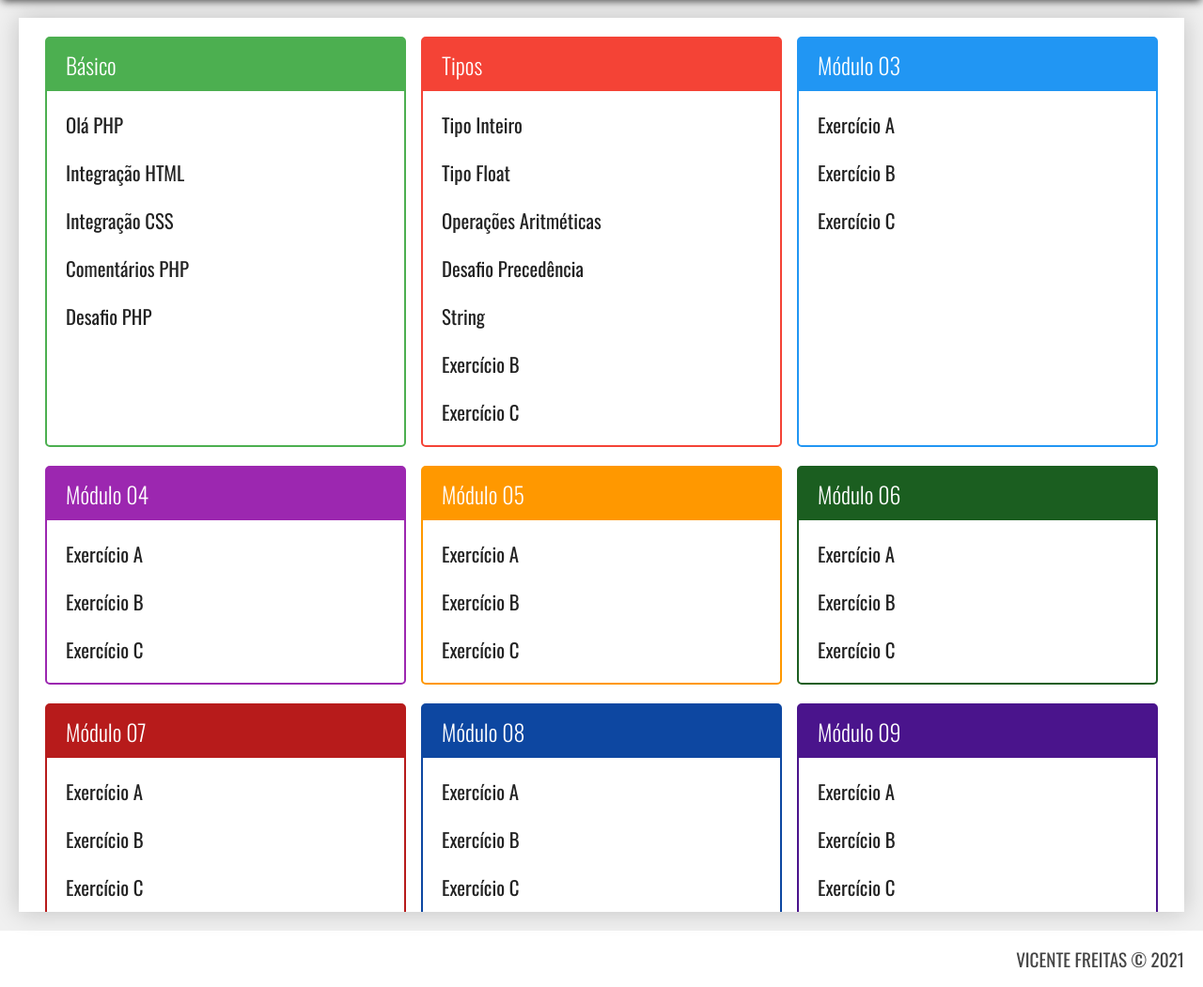
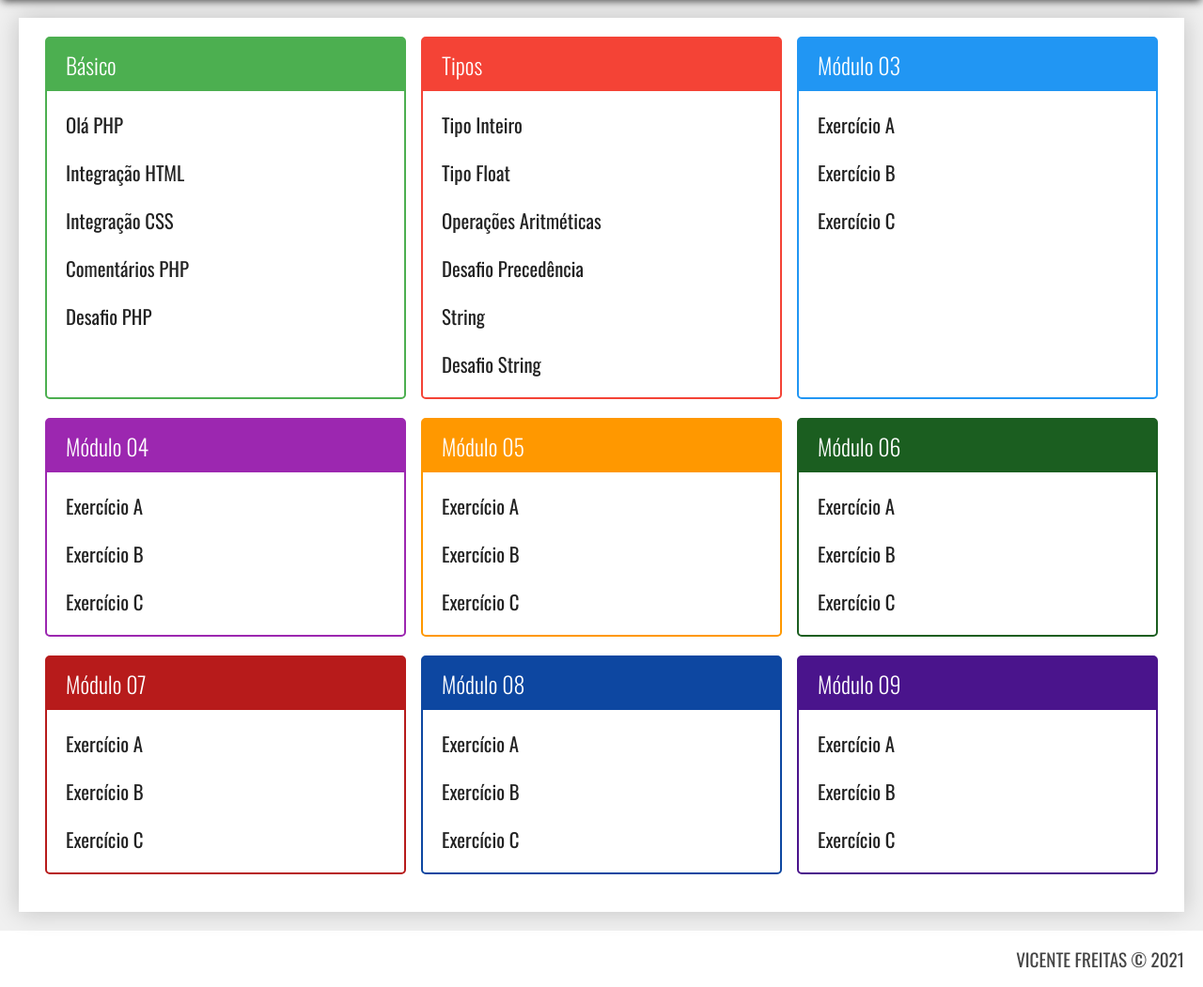
Before and after one commit to vicentetfreitas/php, a PHP site: page / in a window 1280 px wide. Shown: the part 121-1172 px from the top of the page at 94% size. Run offline with PHP 8.4, Linux system fonts and the light colour scheme.

Commit message:
Desafio string

```diff
--- a/curso-php/index.php
+++ b/curso-php/index.php
@@ -40,8 +40,7 @@
             <li> <a href="exercicio.php?dir=tipos&file=aritmeticas">Operações Aritméticas</a></li>
             <li> <a href="exercicio.php?dir=tipos&file=desafio_precedencia">Desafio Precedência</a></li>
             <li> <a href="exercicio.php?dir=tipos&file=string">String</a></li>
-            <li> <a href="exercicio.php">Exercício B</a></li>
-            <li> <a href="exercicio.php">Exercício C</a></li>
+            <li> <a href="exercicio.php?dir=tipos&file=desafio_string">Desafio String</a></li>
           </ul>
         </div>
         <div class="modulo azul">
```
Also changed, not shown: curso-php/tipos/desafio_string.php (added, +11 -0 lines).
